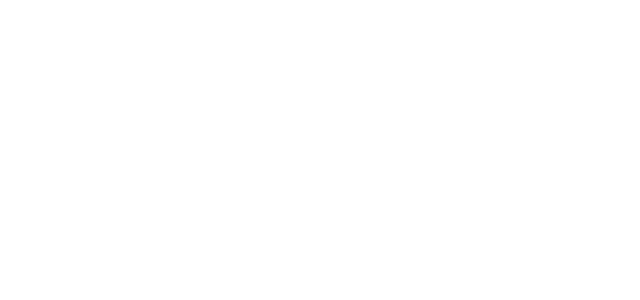
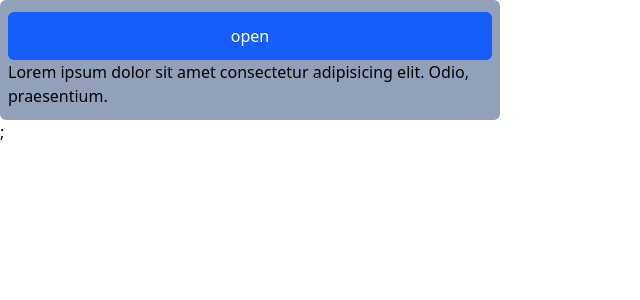
Before and after one commit to parham-mosadeq/react-modals, a React (Vite) app: page / in a window 1280 px wide. Shown: the top 300 px of the page, without its empty margins (0-640 px from the left). Built offline with nearby package versions, Linux system fonts and the light colour scheme.

Commit message:
fix: design

```diff
--- a/src/App.tsx
+++ b/src/App.tsx
@@ -1,3 +1,15 @@
+import { Modal } from "./components/modal/modal.atom";
+
 export default function App() {
-  return <div></div>;
+  return (
+    <div>
+      <Modal>
+        <Modal.ModalTrigger />
+        <Modal.ModalContent>
+          Lorem ipsum dolor sit amet consectetur adipisicing elit. Odio,
+          praesentium.
+        </Modal.ModalContent>
+      </Modal>
+    </div>
+  );
 }
--- a/src/components/modal/ModalTrigger.tsx
+++ b/src/components/modal/ModalTrigger.tsx
@@ -2,16 +2,24 @@
 import { useModal } from "../../hooks/UseModal";
 
 type ModalTriggerProps = {
-  asChild: boolean;
-  children: React.ReactElement;
+  asChild?: boolean;
+  children?: React.ReactElement;
 };
 export function ModalTrigger({ asChild, children }: ModalTriggerProps) {
   const { openModal } = useModal();
 
-  if (asChild) {
+  if (asChild && React.isValidElement(children)) {
     return React.cloneElement(children, {
-      onClick: () => openModal(),
+      onClick: openModal,
+      className:
+        "text-white bg-blue-600 rounded-md px-2 py-3 w-full hover:to-blue-400",
     });
   }
-  return <button onClick={() => openModal()}>open</button>;
+  return (
+    <button
+      className="text-white bg-blue-600 rounded-md px-2 py-3 w-full hover:to-blue-400 cursor-pointer"
+      onClick={openModal}>
+      open
+    </button>
+  );
 }
--- a/src/components/modal/modal.atom.tsx
+++ b/src/components/modal/modal.atom.tsx
@@ -7,7 +7,10 @@
 export function Modal({ children }: ModalProps) {
   return (
     <ModalContext>
-      <div>{children}</div>;
+      <div className="w-[500px] bg-slate-400 px-2 py-3 rounded-md">
+        {children}
+      </div>
+      ;
     </ModalContext>
   );
 }
--- a/src/context/modal.context.tsx
+++ b/src/context/modal.context.tsx
@@ -6,7 +6,7 @@
   const [isOpen, setIsOpen] = useState(false);
   const openModal = () => setIsOpen(true);
   const closeModal = () => setIsOpen(false);
-
+  console.log("==== Modal CTX =>", "isOpen", isOpen);
   const value = {
     openModal,
     closeModal,
```
